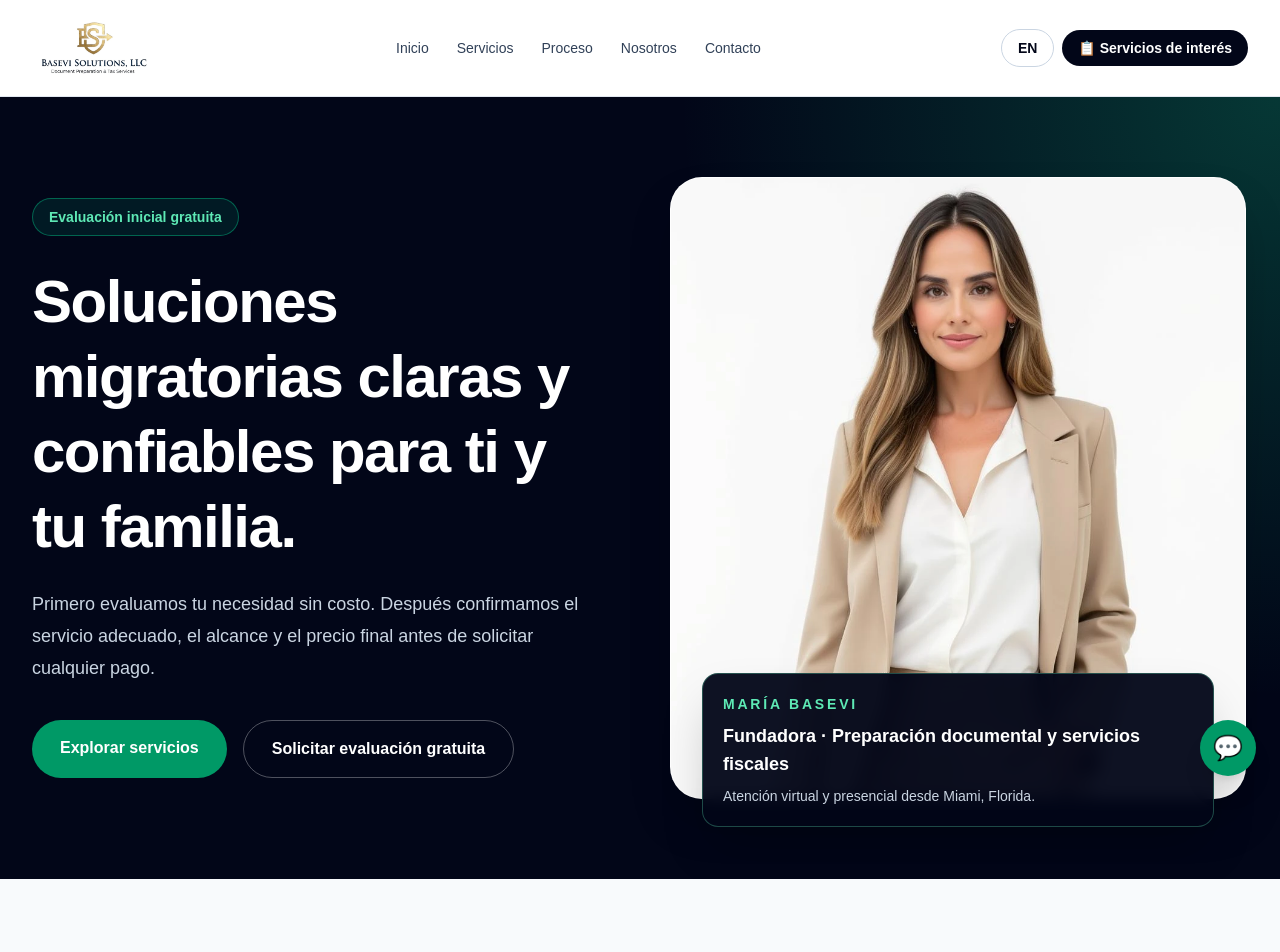
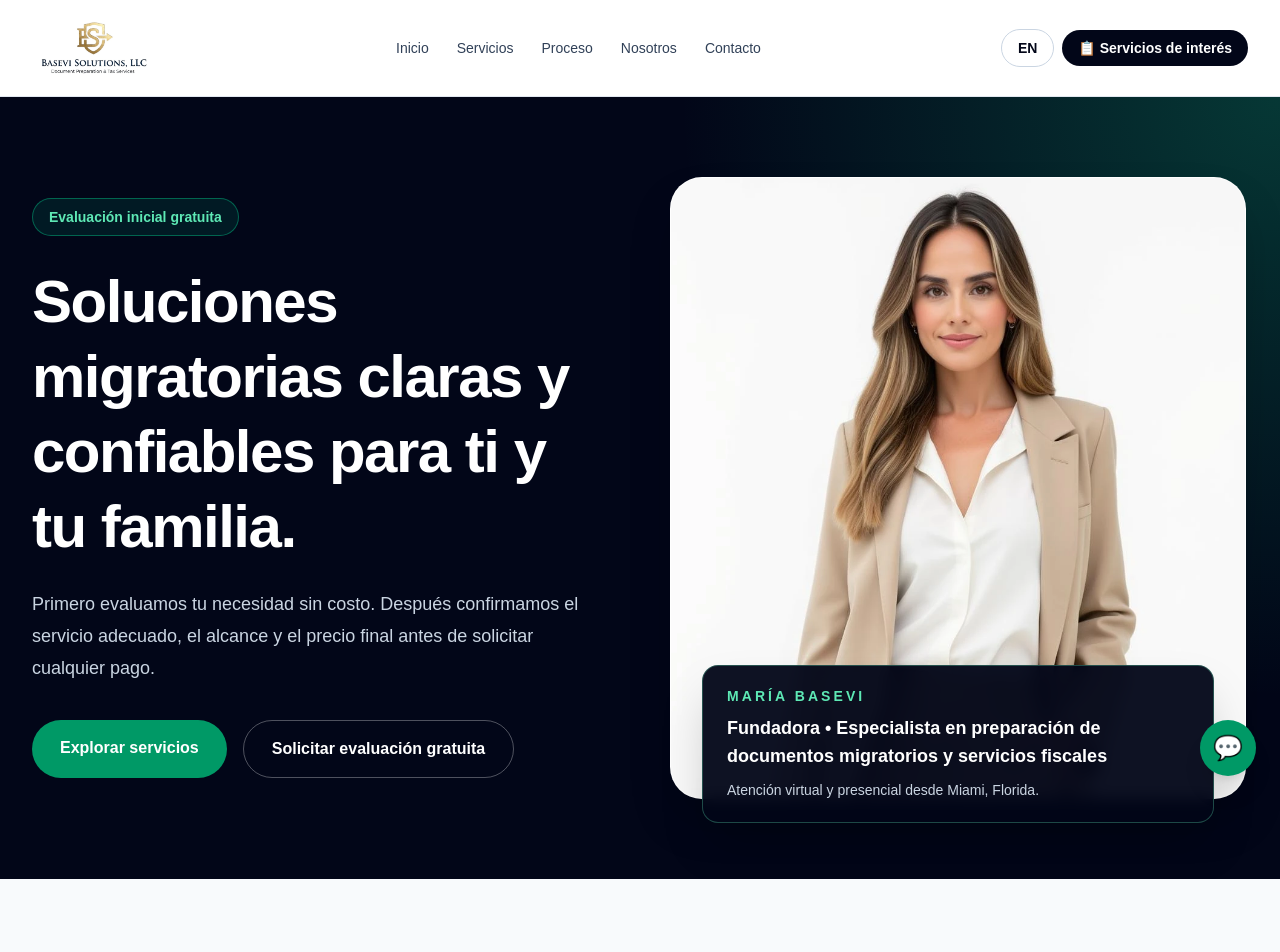
Before and after one commit to Northpointmedia/basevi-solutions, a Next.js app: page / in a window 1280 px wide. Shown: the top 952 px of the page. Built offline with nearby package versions, Linux system fonts and the light colour scheme.

Commit message:
Update founder profile and center process cards

```diff
--- a/app/page.tsx
+++ b/app/page.tsx
@@ -370,16 +370,16 @@ const handleSubmit = async (event: FormEvent<HTMLFormElement>) => {
               />
             </div>
 
-            <div className="absolute -bottom-7 left-4 right-4 rounded-2xl border border-emerald-300/30 bg-slate-950/95 p-5 shadow-2xl backdrop-blur sm:left-8 sm:right-8">
-              <p className="text-sm font-bold uppercase tracking-[0.2em] text-emerald-300">
+            <div className="absolute -bottom-6 left-4 right-4 rounded-2xl border border-emerald-300/30 bg-slate-950/95 px-5 py-4 shadow-2xl backdrop-blur sm:left-8 sm:right-8 sm:px-6 sm:py-5">
+              <p className="text-xs font-bold uppercase tracking-[0.22em] text-emerald-300 sm:text-sm">
                 María Basevi
               </p>
-              <p className="mt-2 text-lg font-semibold text-white">
+              <p className="mt-2 text-base font-semibold leading-6 text-white sm:text-lg sm:leading-7">
                 {isSpanish
-                  ? "Fundadora · Preparación documental y servicios fiscales"
-                  : "Founder · Document preparation and tax services"}
+                  ? "Fundadora • Especialista en preparación de documentos migratorios y servicios fiscales"
+                  : "Founder • Specialist in immigration document preparation and tax services"}
               </p>
-              <p className="mt-2 text-sm text-slate-300">
+              <p className="mt-2 text-sm leading-6 text-slate-300">
                 {isSpanish
                   ? "Atención virtual y presencial desde Miami, Florida."
                   : "Virtual and in-person assistance from Miami, Florida."}
@@ -510,17 +510,17 @@ const handleSubmit = async (event: FormEvent<HTMLFormElement>) => {
             ].map((step) => (
               <div
                 key={step.esTitle}
-                className="rounded-3xl border border-slate-200 bg-white p-7 shadow-sm transition hover:-translate-y-1 hover:shadow-lg"
+                className="rounded-3xl border border-slate-200 bg-white p-7 text-center shadow-sm transition hover:-translate-y-1 hover:shadow-lg"
               >
                 <div className="mb-6 flex justify-center">
-  <div className="flex h-14 w-14 items-center justify-center rounded-2xl bg-emerald-50 text-3xl font-bold text-emerald-700">
-    {step.icon}
-  </div>
-</div>
-                <h3 className="mt-6 text-xl font-bold">
+                  <div className="flex h-14 w-14 items-center justify-center rounded-2xl bg-emerald-50 text-3xl font-bold text-emerald-700">
+                    {step.icon}
+                  </div>
+                </div>
+                <h3 className="text-xl font-bold">
                   {isSpanish ? step.esTitle : step.enTitle}
                 </h3>
-                <p className="mt-3 leading-7 text-slate-600">
+                <p className="mt-4 leading-7 text-slate-600">
                   {isSpanish ? step.esText : step.enText}
                 </p>
               </div>
```
